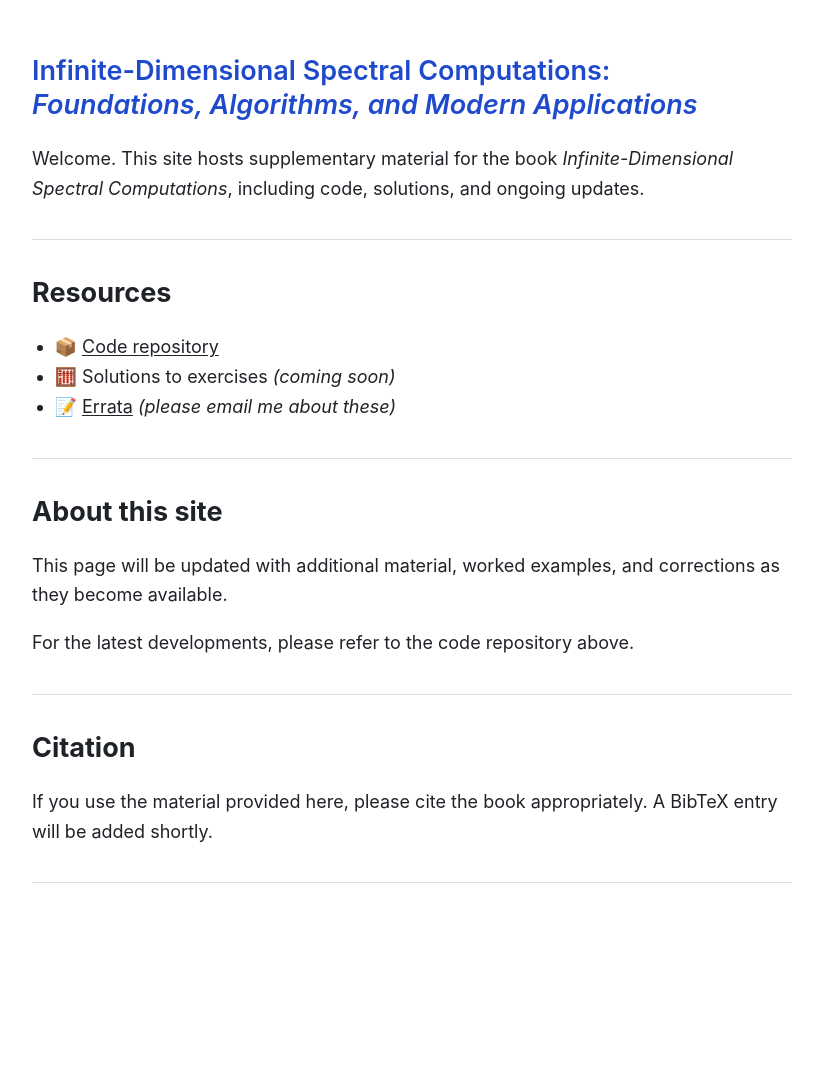
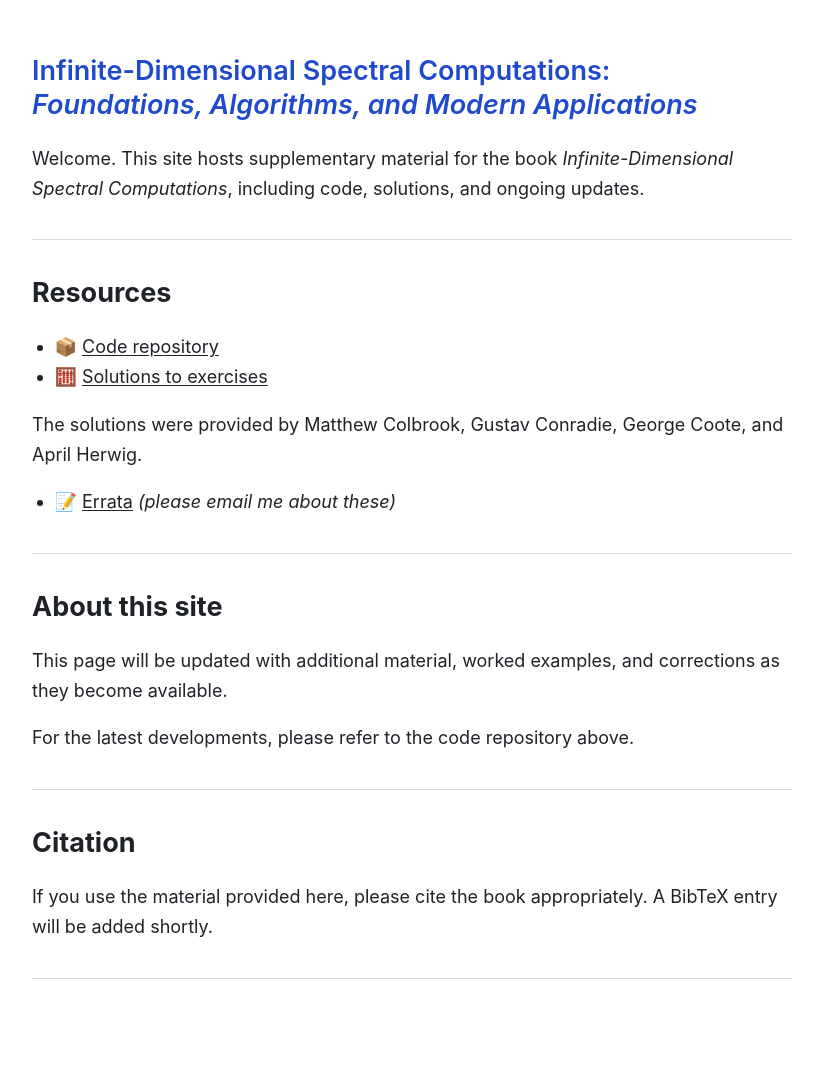
Before and after one commit to MColbrook/spectralcomputations, a Jekyll site: the page built from index.md, in a window 1280 px wide. Shown: the whole page, without its empty margins (228-1051 px from the left). Built offline with Jekyll 4.4.1, drawn with Linux system fonts in a browser that asks for light colours; before the commit the page ends 991 px from its top, so only the background shows below that.

Commit message:
Update index.md

```diff
--- a/index.md
+++ b/index.md
@@ -14,7 +14,11 @@ Welcome. This site hosts supplementary material for the book *Infinite-Dimension
 ## Resources
 
 - 📦 [Code repository](https://github.com/MColbrook/spectralcomputations)
-- 🧮 Solutions to exercises *(coming soon)*
+- 🧮 [Solutions to exercises]({{ '/assets/pdfs/solutions.pdf' | relative_url }})
+
+<p class="attribution">
+  The solutions were provided by Matthew Colbrook, Gustav Conradie, George Coote, and April Herwig.
+</p>
 - 📝 [Errata](errata.html) *(please email me about these)*
 
 ---
```
